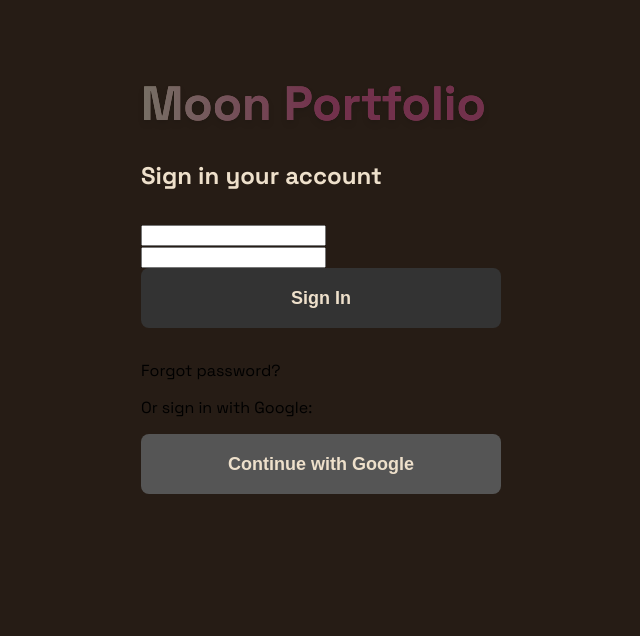
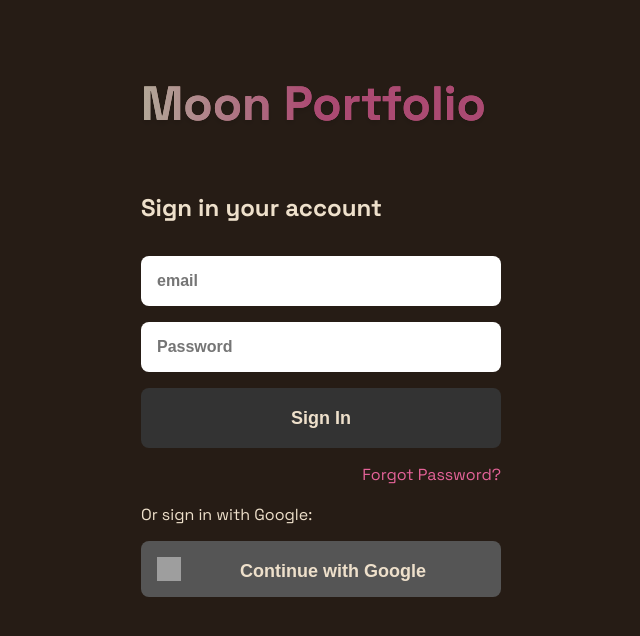
Before and after one commit to Gaban-Capital/moon-portfolio, a Next.js app: page /login in a window 1280 px wide. Shown: the top 636 px of the page, without its empty margins (319-959 px from the left). Built offline with nearby package versions, Linux system fonts and the light colour scheme; grey boxes are pictures that could not be loaded.

Commit message:
styled Sign in page

```diff
--- a/app/(user)/layout.tsx
+++ b/app/(user)/layout.tsx
@@ -1,6 +1,7 @@
 // ? User routes layout template
 "use client";
 import { FC, ReactNode } from "react";
+import Link from "next/link";
 import { MOON_PORTFOLIO } from "@/constants/copy";
 
 interface layoutProps {
@@ -12,7 +13,9 @@ const Layout: FC<layoutProps> = ({ children }) => {
     <main className="flex flex-col items-center justify-between p-10">
       <div className="lg:max-w-[360px] max-w-[400px]">
         <div>
-          <h1 className="logo-text lg:text-5xl text-4xl">{MOON_PORTFOLIO}</h1>
+          <h1 className="logo-text brightness-150 lg:text-5xl text-4xl">
+            <Link href="/">{MOON_PORTFOLIO}</Link>
+          </h1>
           {children}
         </div>
       </div>
--- a/app/(user)/login/page.tsx
+++ b/app/(user)/login/page.tsx
@@ -1,26 +1,42 @@
 import { FC } from "react";
+import Link from "next/link";
 
 interface pageProps {}
 
 const page: FC<pageProps> = ({}) => {
   return (
-    <div>
+    <div className="user-auth-forms">
       <>
         <title>Login</title>
       </>
       <h4 className="text-yellow lg:text-2xl text-md">Sign in your account</h4>
-      <input type="email" />
-      <input type="password" />
+      <div className="input-fields">
+        <input type="email" placeholder="email" />
+        <input type="password" placeholder="Password" />
+      </div>
       <button
         type="button"
         className="btn gray-333 text-sm lg:text-lg w-full mb-4"
       >
         Sign In
       </button>
-      <p>Forgot password?</p>
-      <p>Or sign in with Google:</p>
-      <button type="button" className="btn gray-555 text-sm lg:text-lg w-full">
-        Continue with Google
+      <Link href="/login" className="float-right text-pink no-underline	">
+        Forgot Password?
+      </Link>
+      <p className="text-yellow mt-10">Or sign in with Google:</p>
+      <button
+        type="button"
+        className="btn btn-google gray-555 text-sm lg:text-lg w-full"
+      >
+        <div className="float-left flex-auto">
+          <img
+            width="24"
+            height="24"
+            src="https://img.icons8.com/external-those-icons-lineal-those-icons/24/external-Google-logos-and-brands-those-icons-lineal-those-icons.png"
+            alt="external-Google-logos-and-brands-those-icons-lineal-those-icons"
+          />
+        </div>
+        <div>Continue with Google</div>
       </button>
     </div>
   );
--- a/app/globals.css
+++ b/app/globals.css
@@ -42,9 +42,9 @@ body {
   color: rgba(0, 0, 0, 0.5);
 }
 
-.logo-text {
+.logo-text a {
   @apply bg-gradient-to-r from-yellow via-pink to-pink bg-clip-text text-transparent drop-shadow-md;
-  /* width: 78%; */
+  text-decoration: none;
 }
 
 /* Button */
@@ -79,10 +79,20 @@ button.btn.gray-555:active {
   @apply bg-gray-333 brightness-50 text-white relative top-1;
 }
 button.btn-google {
-  padding: 1rem 1rem 0.75rem;
+  padding: 1rem 1rem 0.5rem;
+}
+
+.user-auth-forms {
+  overflow: auto;
+}
+
+.user-auth-forms,
+.input-fields {
+  width: 100%;
 }
 
 .user-auth-forms input {
   @apply font-bold mb-4 py-4 px-4 rounded-lg border-none;
-  width: 90%;
+  font-size: inherit;
+  width: 328px;
 }
--- a/pages/home.tsx
+++ b/pages/home.tsx
@@ -9,7 +9,9 @@ const page: FC<pageProps> = ({}) => {
   return (
     <main className="mt-[100px] lg:max-w-[360px] max-w-[400px]">
       <div>
-        <h1 className="logo-text lg:text-5xl text-4xl">{MOON_PORTFOLIO}</h1>
+        <h1 className="logo-text brightness-150 lg:text-5xl text-4xl">
+          <Link href="/">{MOON_PORTFOLIO}</Link>
+        </h1>
         <h4 className="text-yellow lg:text-2xl text-md">{TAG_LINE}</h4>
         <Link href="/register">
           <button
```
